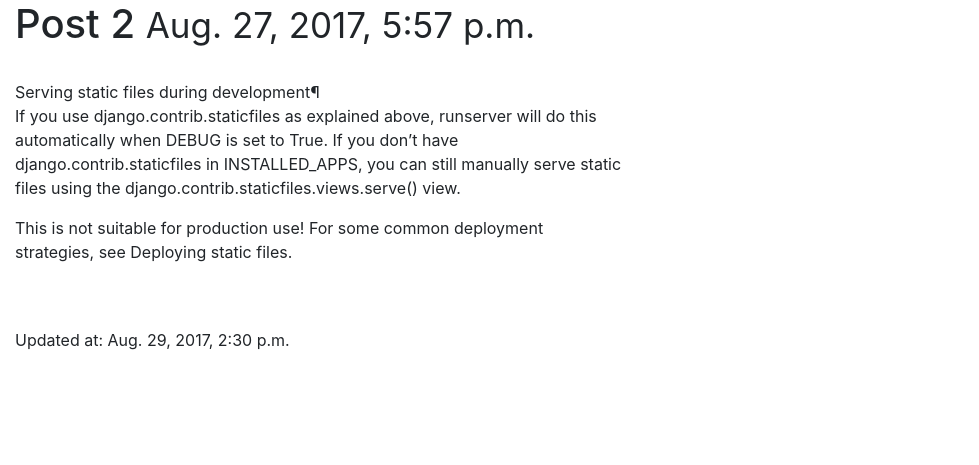
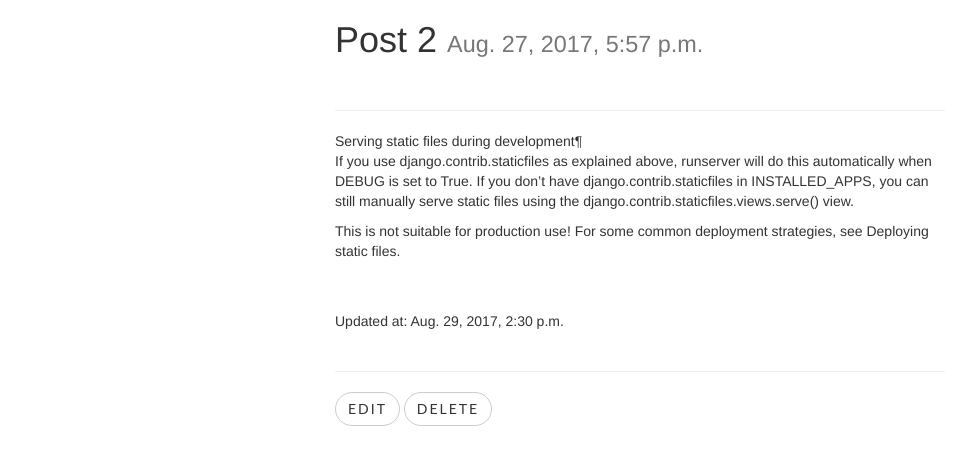
Before and after one commit to TejasBhitle/ProBlogger, a Django app: page /posts/2/ in a window 1280 px wide. Shown: the top 465 px of the page, without its empty margins (0-979 px from the left). Run offline with Django 3.2, Linux system fonts and the light colour scheme; data comes from the database, SQL or seed files in the repository; both versions use the stored data as it was after the commit; some libraries are stand-ins or nearby versions.

Commit message:
Posts in reverse order and edit,delete option added

```diff
--- a/src/posts/views.py
+++ b/src/posts/views.py
@@ -9,7 +9,7 @@
 
 
 def post_list(request):
-    queryset = Post.objects.all()
+    queryset = Post.objects.all().order_by("-created")
     context = {
         "title": "Post Lists",
         "post_list": queryset
--- a/src/templates/post_detail.html
+++ b/src/templates/post_detail.html
@@ -4,15 +4,20 @@
 
 {% block content %}
 
-<div>
-    <div class="col-sm-6 col-sm-offset-3">
+<div class="col-sm-6 col-sm-offset-3">
+    <div>
         <h1>{{ post.title }} <small>{{ post.created }}</small> </h1>
-        <br>
+        <br><hr>
         {{ post.content | linebreaks}}
         <br><br>
         Updated at: {{ post.updated }}<br>
 
     </div>
+    <br><hr>
+    <a class="btn btn-default" href="/posts/{{ post.id }}/edit"> Edit </a>
+    <a class="btn btn-default" href="/posts/{{ post.id }}/delete"> Delete </a>
+
 </div>
 
+
 {% endblock content %}
```
Also changed, not shown: src/db.sqlite3.
